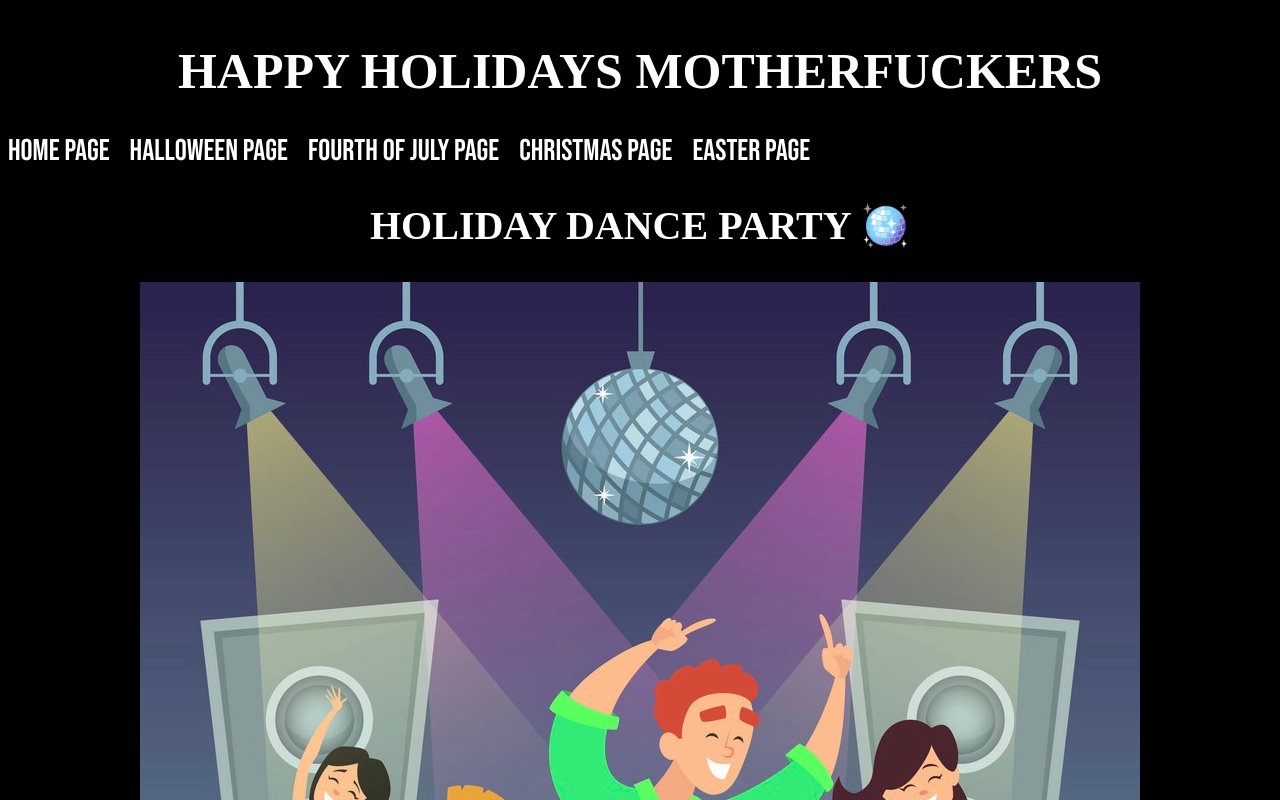
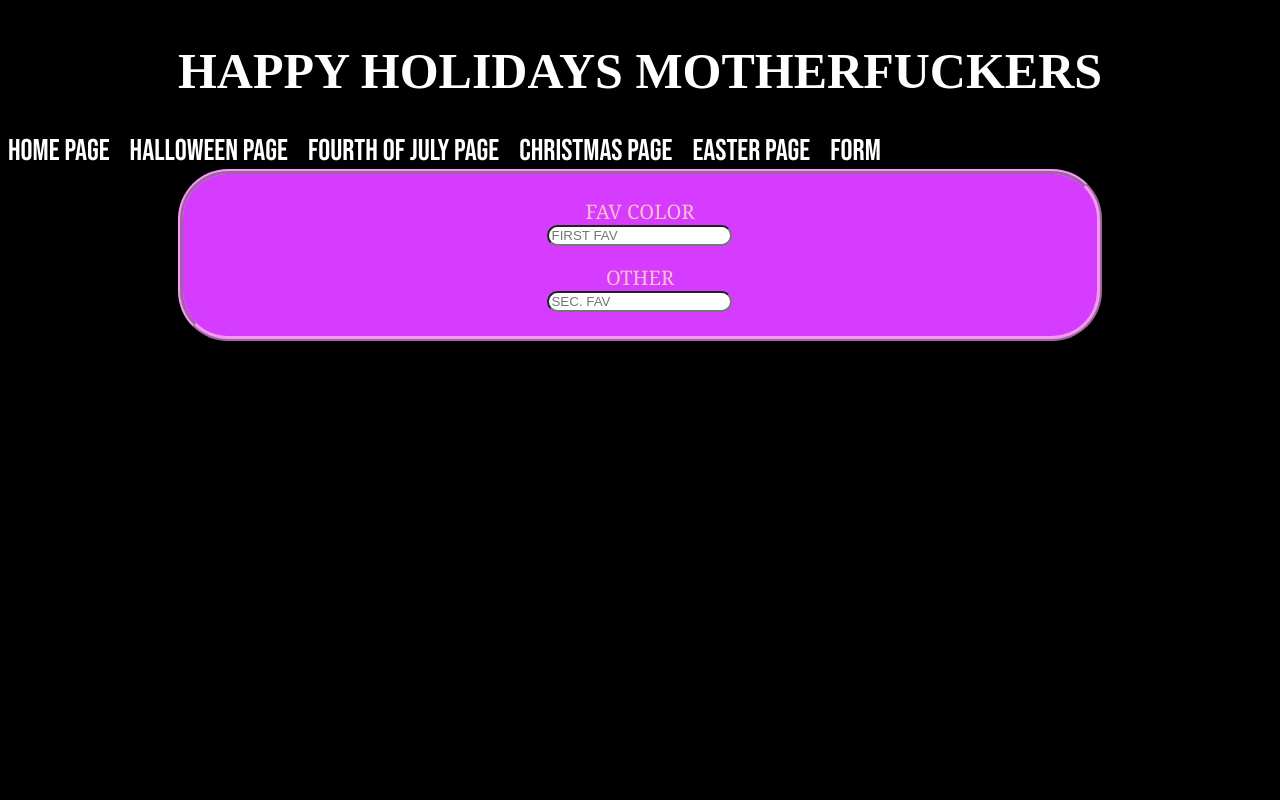
Before and after one commit to nikihite/react-ui-template, a React app: page /form in a window 1280 px wide. Before the commit this address led to /. Shown: the top 800 px of the page. Built offline with nearby package versions, Linux system fonts and the light colour scheme; a web font is replaced by a local one.

Commit message:
added formControl and formLayout

```diff
--- a/src/components/App.jsx
+++ b/src/components/App.jsx
@@ -13,6 +13,7 @@
 import FourthJuly from './FourthJuly/FourthJuly';
 import Christmas from './Christmas/Christmas';
 import Easter from './Easter/Easter';
+import Form from './Forms/FormLayout.jsx';
 
 export default function App() {
   return (
@@ -25,6 +26,7 @@
             <Route path="vampires"element={<Vampires />}/>
             <Route path="witches"element={<Witches />}/>
           </Route>
+          <Route path="form" element={<Form />} />
           <Route path="fourthjuly" element={<FourthJuly />}/>
           <Route path="christmas" element={<Christmas />}/>
           <Route path="easter" element={<Easter />}/>
--- /dev/null
+++ b/src/components/Forms/FormControl.css
@@ -0,0 +1,14 @@
+.LabelText {
+    color: pink;
+    font-family: Georgia, 'Times New Roman', Times, serif;
+    font-size: 20px;
+}
+
+.FormControl {
+    display: flex;
+    flex-direction: column;
+    align-items: center;
+    margin: 3px;
+    width: 150%;
+    padding: 6px;
+}
--- /dev/null
+++ b/src/components/Forms/FormControl.jsx
@@ -0,0 +1,18 @@
+import classnames from 'classnames';
+import style from './FormControl.css';
+
+function FormControl({ label, children }) {
+  const className = classnames(style.FormControl, style.LabelText);
+  return (<label className={className}>
+    {label}
+    {children}
+  </label>);
+}
+
+export function InputControl({ label, ...rest }) {
+  return (
+    <FormControl label={label}>
+      <input {...rest} />
+    </FormControl>
+  );
+}
--- /dev/null
+++ b/src/components/Forms/FormLayout.css
@@ -0,0 +1,29 @@
+.Forms {
+    background: rgb(213, 60, 255);
+    display: flex;
+    justify-content: center;
+    width: 70%;
+    padding: 15px;
+    border-radius: 50px;
+    border: 5px ridge rgb(245, 153, 245);
+}
+form {
+    display: flex;
+    flex-direction: column;
+    align-items: center;
+}
+
+.page {
+    display: flex;
+    justify-content: center;
+}
+
+label {
+    display: flex;
+    flex-direction: row;
+    color: rgb(143, 212, 212);
+}
+
+input {
+    border-radius: 50px;
+}
--- /dev/null
+++ b/src/components/Forms/FormLayout.jsx
@@ -0,0 +1,18 @@
+import styles from './FormLayout.css';
+import { InputControl } from './FormControl.jsx';
+
+export default function Form() {
+  return (
+    <div className={styles.page}>
+      <div className={styles.Forms}>
+        <form>
+          <InputControl label="FAV COLOR" name="color"
+            placeholder="FIRST FAV"/>
+
+          <InputControl label="OTHER" name="color"
+            placeholder="SEC. FAV"/>
+        </form>
+      </div>
+    </div>
+  );
+}
--- a/src/components/Page/Navigation.jsx
+++ b/src/components/Page/Navigation.jsx
@@ -9,6 +9,7 @@
       <NavLink to="FourthJuly">Fourth of July Page</NavLink>
       <NavLink to="Christmas">Christmas Page</NavLink>
       <NavLink to="Easter">Easter Page</NavLink>
+      <NavLink to="form">Form</NavLink>
     </nav>
   );
 }
```
